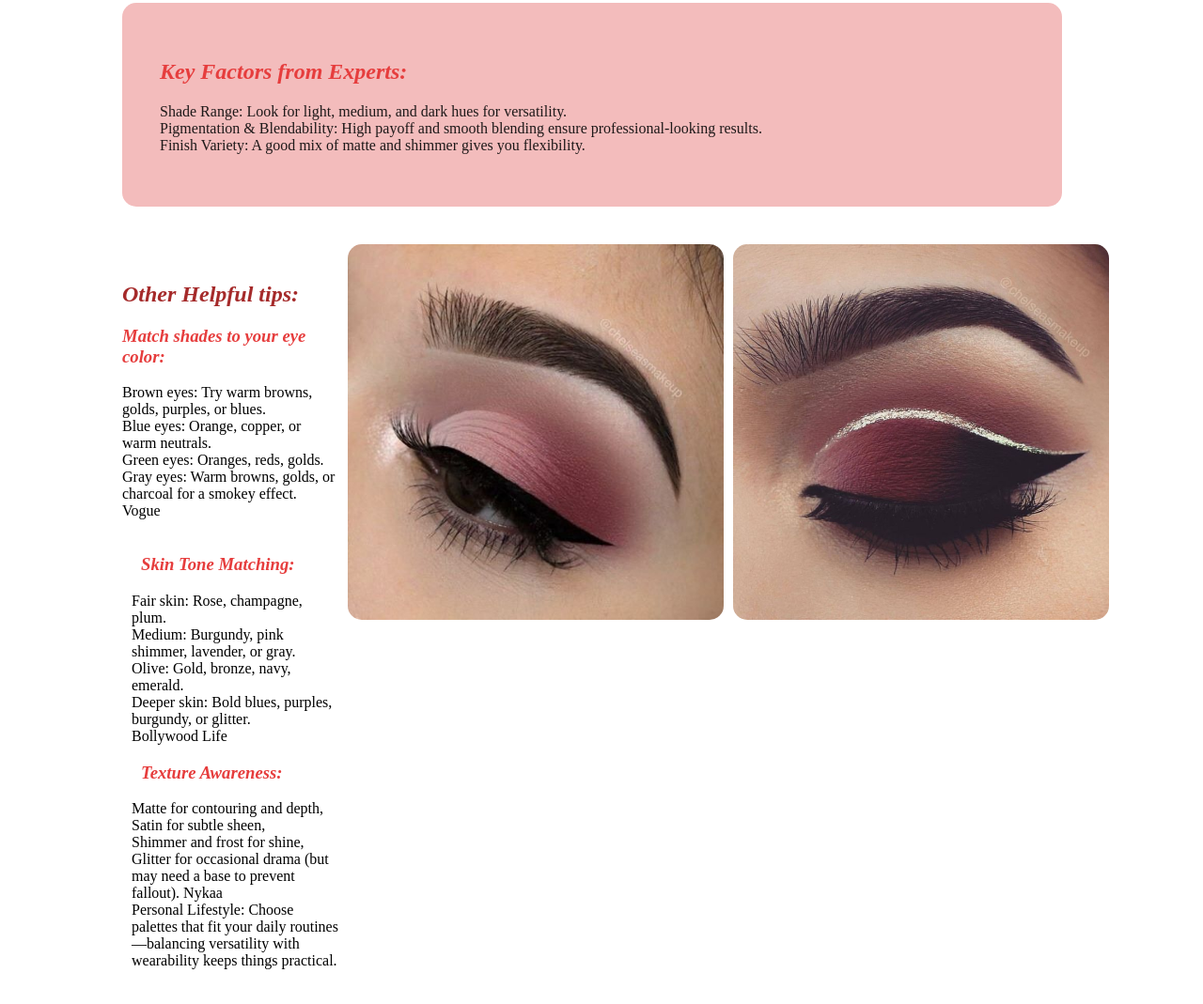
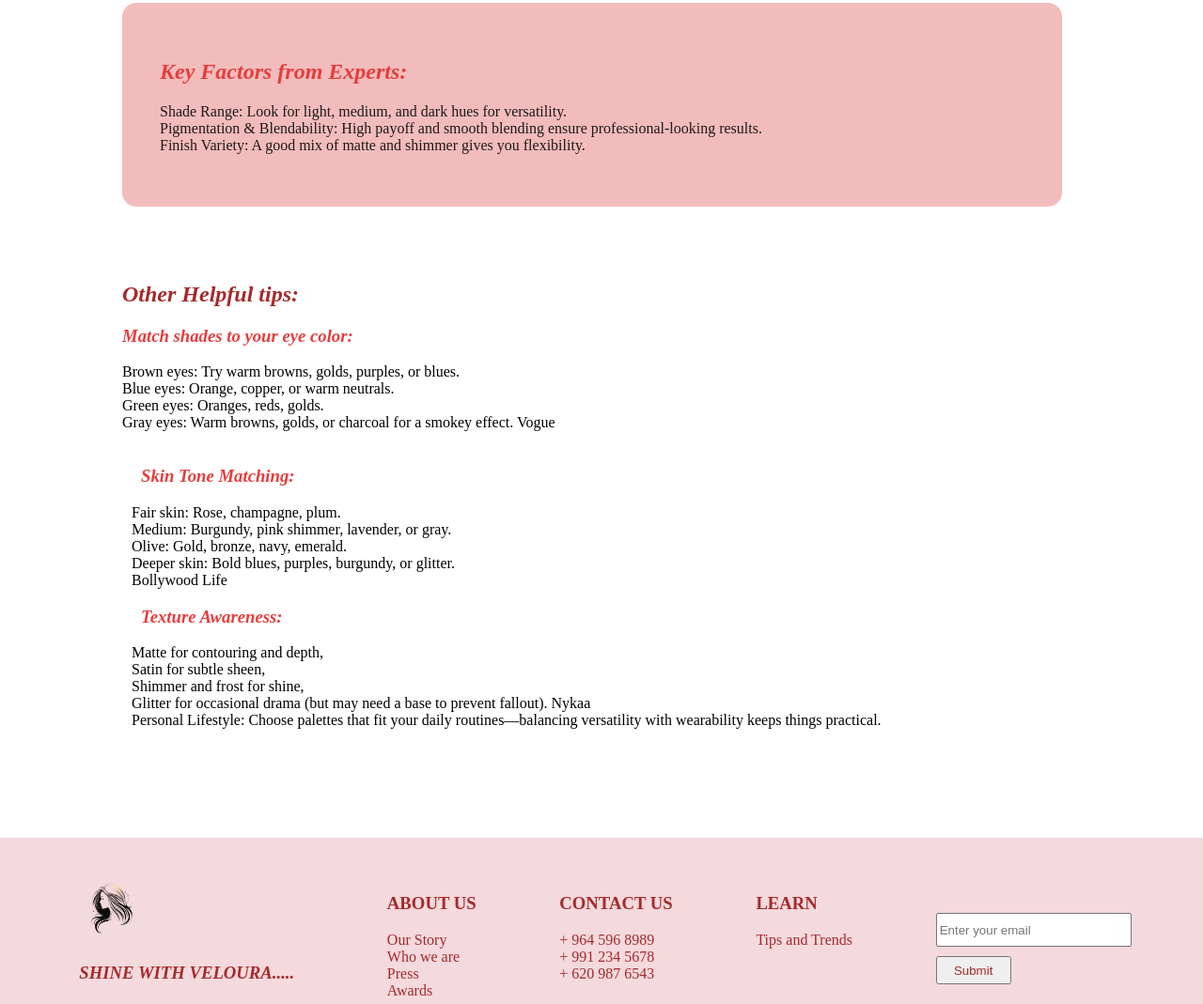
Before and after one commit to riya-fathima-2005/Velour-s-Cosmetics, a plain HTML site: page readmore.html in a window 1280 px wide. Shown: the part 784-1853 px from the top of the page at 94% size. Drawn offline with Linux system fonts and the light colour scheme.

Commit message:
readmore

```diff
--- a/readmore.html
+++ b/readmore.html
@@ -119,9 +119,7 @@
                 keeps
                 things practical. <br></p>
 </div>
-<div style="display: flex; gap: 10px;">
-<div><img style="width: 400px; height: 400px; border-radius: 15px;" src="eye 1.jpeg" alt=" eye"> </div>
-<div><img  style="width: 400px; height: 400px;border-radius: 15px;"src="eye2.jpeg" alt="eye2"></div>
+
 </div>
 </div>
 
```
Also changed, not shown: readmore1.html (+0 -3 lines).
